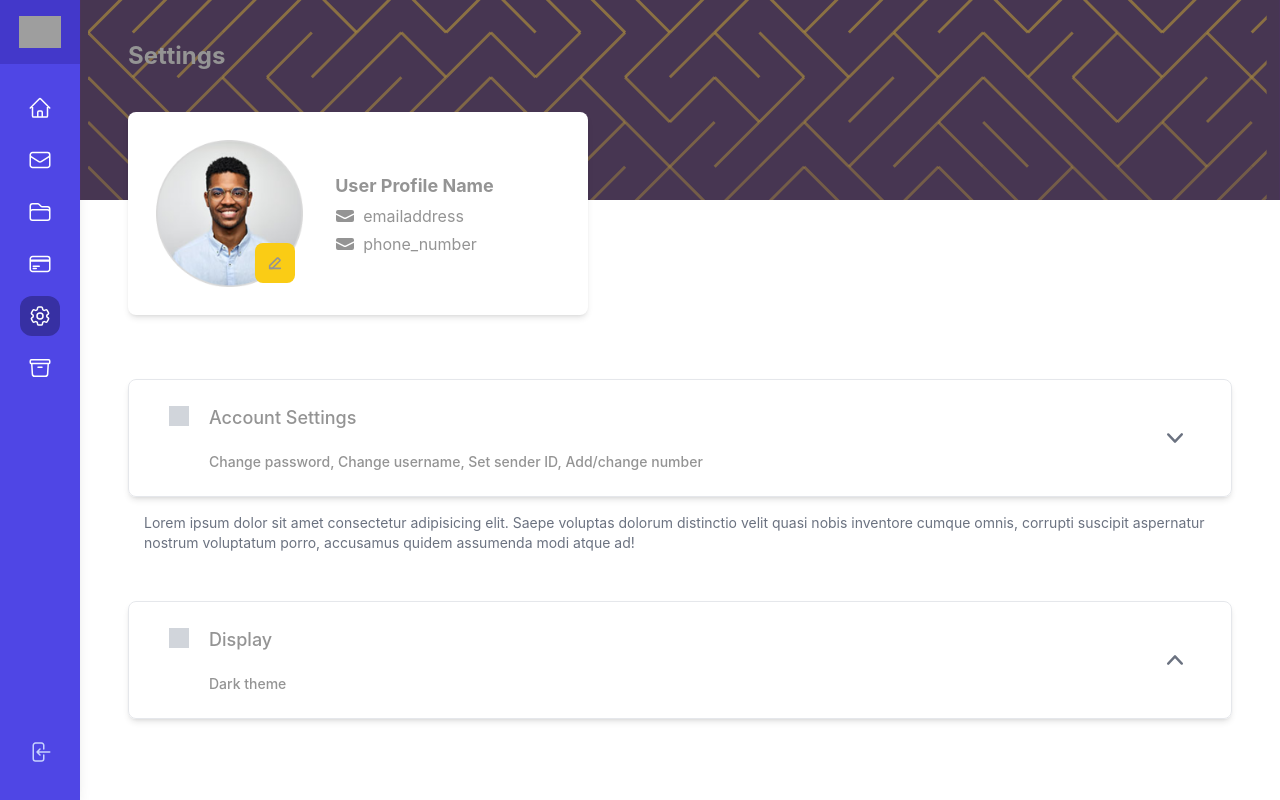
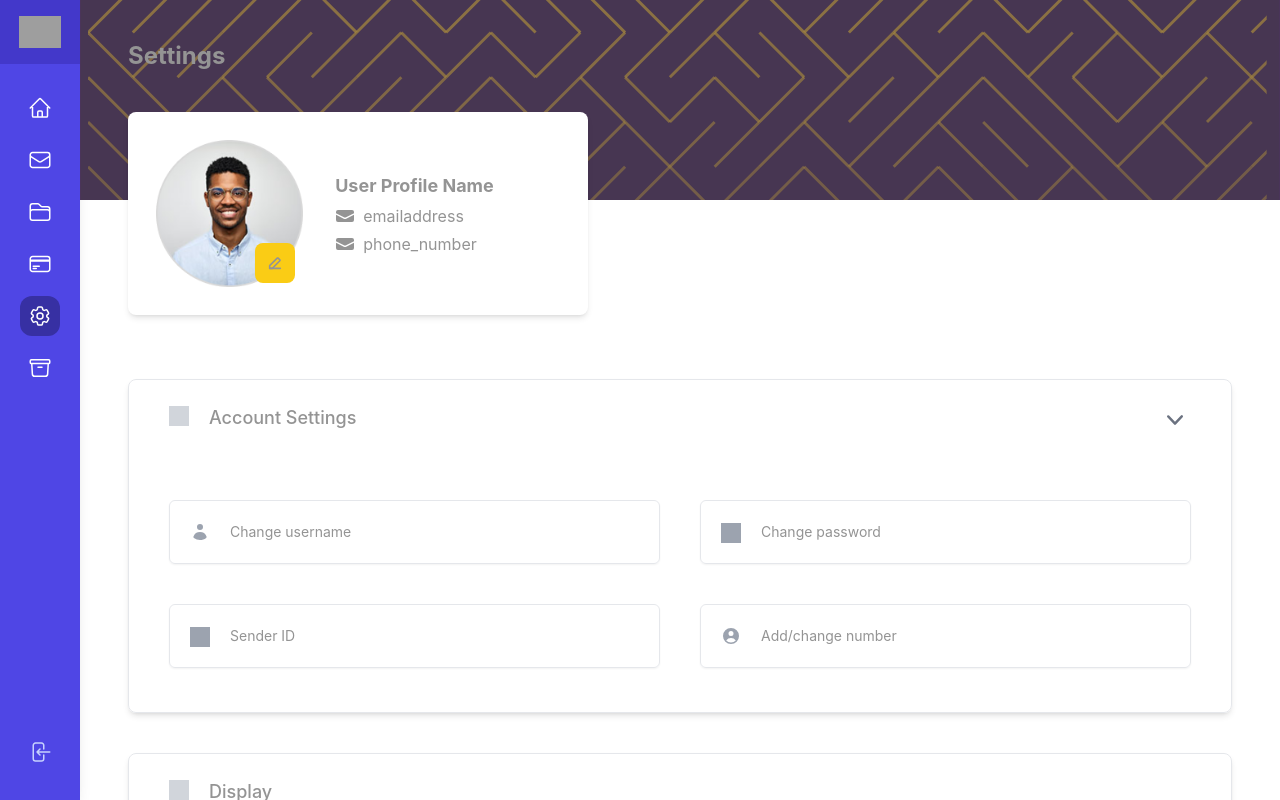
Before and after one commit to kingdanie/intime, a Next.js app: page /settings in a window 1280 px wide. Both pictures are taken after a click on the button 680 px from the left and 438 px from the top of the page. Built offline with nearby package versions, Linux system fonts and the light colour scheme; grey boxes are pictures that could not be loaded.

Commit message:
add settings contents to accordion

```diff
--- a/pages/settings.tsx
+++ b/pages/settings.tsx
@@ -1,4 +1,4 @@
-import { ChevronDoubleDownIcon, ChevronDownIcon, ChevronUpIcon, EnvelopeIcon } from "@heroicons/react/20/solid";
+import { ChevronDoubleDownIcon, ChevronDownIcon, ChevronUpIcon, EnvelopeIcon, UserCircleIcon, UserIcon } from "@heroicons/react/20/solid";
 import Image from "next/image";
 import { useState } from "react";
 import AppHeader from "./components/AppHeader";
@@ -6,6 +6,7 @@ import OtherLayout from "./layout2";
 import Accordion from "./components/Accordion";
 import { Disclosure } from "@headlessui/react";
 import RootLayout from "./layout";
+import AppSwitch from "./components/switch";
 
 export default function Settings() {
     const [chevOn, setChevOn] = useState(false)
@@ -63,16 +64,17 @@ export default function Settings() {
             </div>
           </div>
           <div className="mt-10 py-6 space-y-10">
-                  <div className="mx-auto">
+
+              <div className="mx-auto rounded-lg px-10  py-6 shadow-md border border-solid  hover:bg-gray-100 focus:outline-none focus-visible:ring focus-visible:ring-gray-500 focus-visible:ring-opacity-75 ">
         <Disclosure>
           {({ open }) => (
             <>
-              <Disclosure.Button className="flex w-full justify-between rounded-lg shadow-md border border-solid  px-10  py-6 text-left text-sm font-medium text-gray-900 hover:bg-gray-100 focus:outline-none focus-visible:ring focus-visible:ring-gray-500 focus-visible:ring-opacity-75">
+              <Disclosure.Button className="flex w-full justify-between text-left text-sm font-medium text-gray-900">
               <div className="inline-flex">
                            <span className="mt-0.5 w-5 h-5 mr-5  bg-gray-300"></span>
                            <div className="block">
                             <h3 className="text-lg">Account Settings</h3>
-                        <p className="mt-5"> Change password, Change username, Set sender ID, Add/change number</p>
+                        <p className={`${open ? 'hidden' : 'block'} mt-5`}> Change password, Change username, Set sender ID, Add/change number</p>
                             </div>
                         </div>
                 <ChevronUpIcon
@@ -81,24 +83,50 @@ export default function Settings() {
                   } h-8 w-8 text-gray-500 self-center`}
                 />
               </Disclosure.Button>
-              <Disclosure.Panel className="px-4 pt-4 pb-2 text-sm text-gray-500">
-               Lorem ipsum dolor sit amet consectetur adipisicing elit. Saepe voluptas dolorum distinctio velit quasi nobis inventore cumque omnis, corrupti suscipit aspernatur nostrum voluptatum porro, accusamus quidem assumenda modi atque ad!
+              <Disclosure.Panel className="mt-16 pb-5 text-sm text-gray-500 grid lg:grid-cols-2 gap-10">
+
+            <button className="relative rounded-md shadow-sm flex items-center p-5 border border-solid">
+                <UserIcon
+                  className="h-5 w-5 text-gray-400 mr-5"
+                  aria-hidden="true"
+                />
+            <span>Change username</span>
+            </button>
+            <button className="relative rounded-md shadow-sm flex items-center p-5 border border-solid">
+            <span className="mt-0.5 w-5 h-5 mr-5  bg-gray-400"></span>
+
+            <span>Change password</span>
+            </button>
+            <button className="relative rounded-md shadow-sm flex items-center p-5 border border-solid">
+            <span className="mt-0.5 w-5 h-5 mr-5  bg-gray-400"></span>
+
+            <span>Sender ID</span>
+            </button>
+            <button className="relative rounded-md shadow-sm flex items-center p-5 border border-solid">
+                <UserCircleIcon
+                  className="h-5 w-5 text-gray-400 mr-5"
+                  aria-hidden="true"
+                />
+            <span>Add/change number</span>
+            </button>
+
+
               </Disclosure.Panel>
             </>
           )}
         </Disclosure>
 
-      </div>
-      <div className="mx-auto w-full rounded-2xl">
+              </div>
+              <div className="mx-auto rounded-lg px-10  py-6 shadow-md border border-solid  hover:bg-gray-100 focus:outline-none focus-visible:ring focus-visible:ring-gray-500 focus-visible:ring-opacity-75 ">
         <Disclosure>
           {({ open }) => (
             <>
-              <Disclosure.Button className="flex w-full justify-between rounded-lg shadow-md border border-solid  px-10  py-6 text-left text-sm font-medium text-gray-900 hover:bg-gray-100 focus:outline-none focus-visible:ring focus-visible:ring-gray-500 focus-visible:ring-opacity-75">
+              <Disclosure.Button className="flex w-full justify-between text-left text-sm font-medium text-gray-900">
               <div className="inline-flex">
                            <span className="mt-0.5 w-5 h-5 mr-5  bg-gray-300"></span>
                            <div className="block">
                             <h3 className="text-lg">Display</h3>
-                        <p className="mt-5"> Dark theme</p>
+                        <p className={`${open ? 'hidden' : 'block'} mt-5`}> Dark theme</p>
                             </div>
                         </div>
                 <ChevronUpIcon
@@ -107,14 +135,21 @@ export default function Settings() {
                   } h-8 w-8 text-gray-500 self-center`}
                 />
               </Disclosure.Button>
-              <Disclosure.Panel className="px-4 pt-4 pb-2 text-sm text-gray-500">
-               Lorem ipsum dolor sit amet consectetur adipisicing elit. Saepe voluptas dolorum distinctio velit quasi nobis inventore cumque omnis, corrupti suscipit aspernatur nostrum voluptatum porro, accusamus quidem assumenda modi atque ad!
+              <Disclosure.Panel className="mt-16 pb-2 text-sm text-gray-500">
+               <div className="w-5/12 p-5 border border-solid border-gray-400 rounded-lg flex items-center justify-between ">
+                      <div className="inline-flex gap-4">
+                      <UserIcon className="h-5 w-5"/>
+                        <span>Enable Dark Mode</span>
+                      </div>
+                      <AppSwitch name="theme-switch" />
+
+                </div>
               </Disclosure.Panel>
             </>
           )}
         </Disclosure>
 
-      </div>
+              </div>
 
           </div>
 
```
